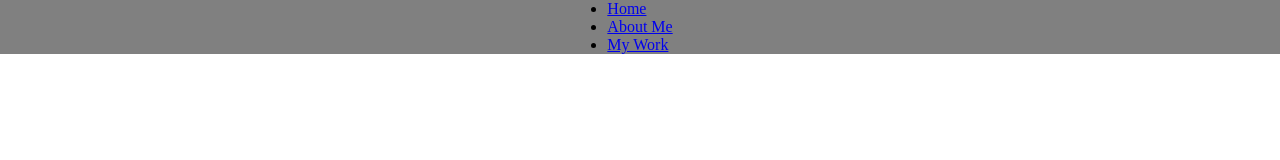
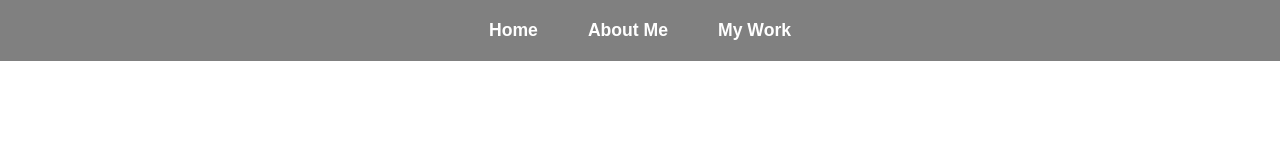
Before and after one commit to shantel-dev/independent-project, a plain HTML site: page index.html in a window 1280 px wide. Drawn offline with Linux system fonts and the light colour scheme.

Commit message:
Add CSS style to space the navigation links.

```diff
--- a/styles.css
+++ b/styles.css
@@ -12,3 +12,19 @@
     position: sticky;
     top: 0;
 }
+.navbar ul{
+    display: flex;
+    list-style: none;
+    margin: 20px 0px;
+}
+.navbar ul{
+    font-family: sans-serif;
+    font-size: 1.1rem;
+    font-weight: bold;
+ }
+ .navbar ul li a{
+    text-decoration: none;
+    color: white;
+    padding: 8px 25px;
+    transition: all .6s ease;
+}
```
